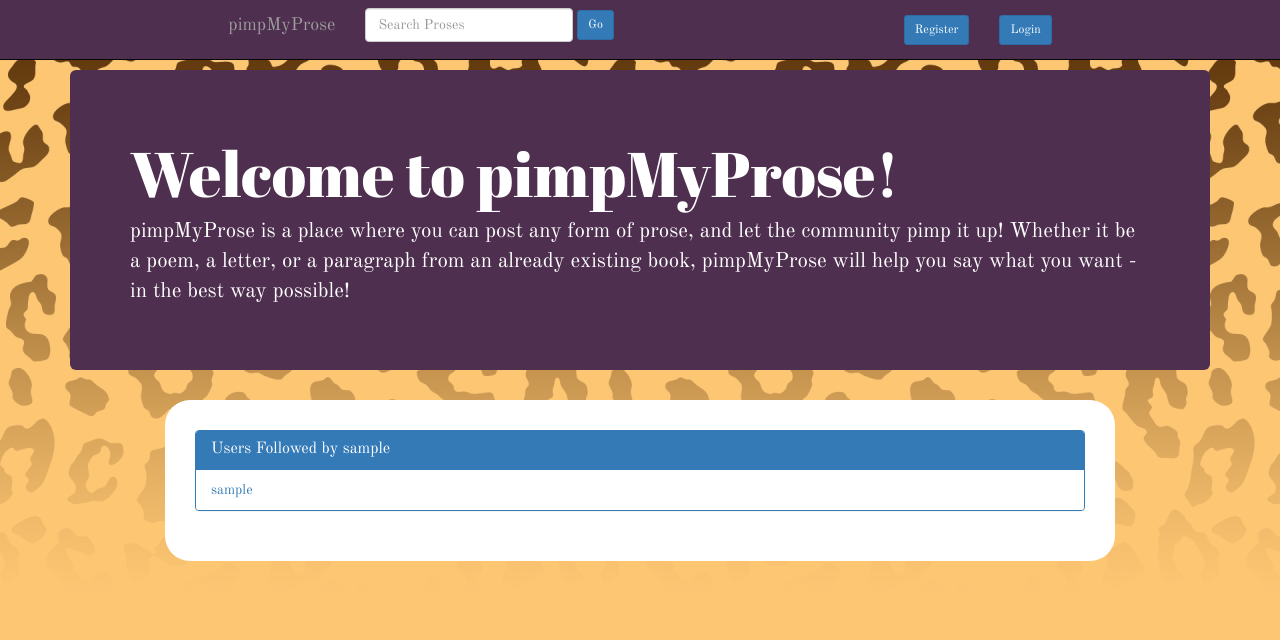
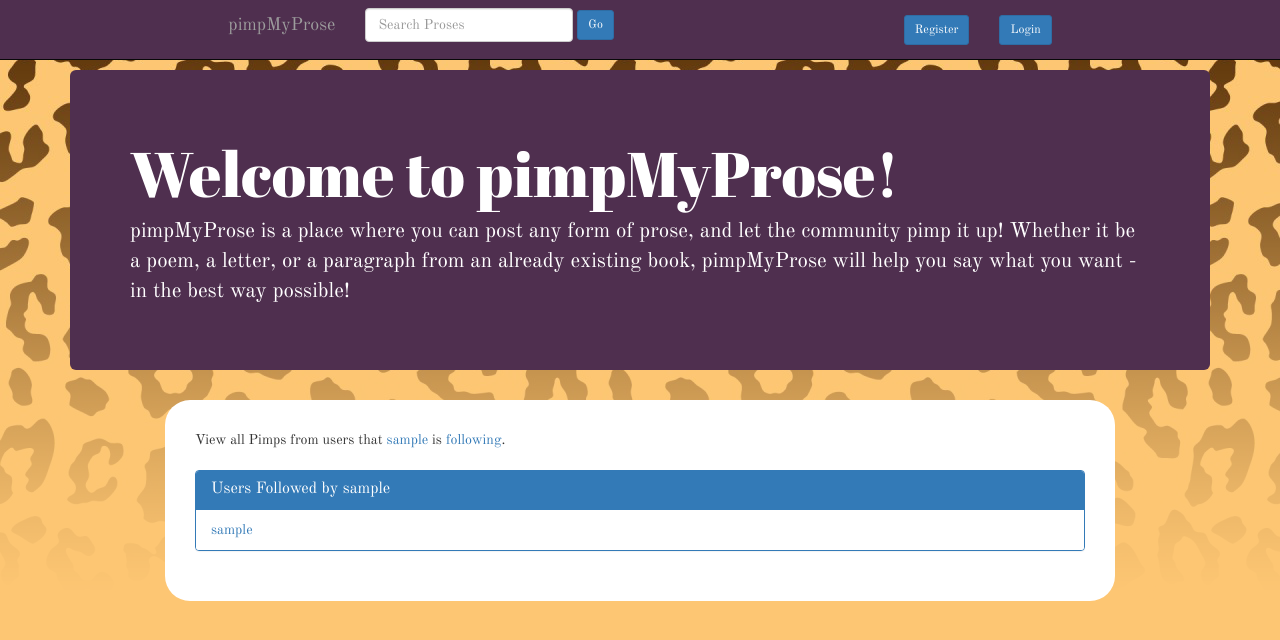
Before and after one commit to Vilos92/pimpmyprose, a Django app: page /profile/1/following/ in a window 1280 px wide. Shown: the top 640 px of the page. Run offline with Django 3.2, Linux system fonts and the light colour scheme; tables that the repository leaves empty hold one stand-in row (values such as "Sample post"); parts of the project's set-up code (start-up, migrations or seed data) failed here and were passed over; some libraries are stand-ins or nearby versions.

Commit message:
Added page to view all Pimps from users being followed

```diff
--- a/pimpmyprose/prose/urls.py
+++ b/pimpmyprose/prose/urls.py
@@ -42,6 +42,10 @@ urlpatterns = patterns( '',
 	# ex: /prose/profile/1/following
 	url( r'^profile/(?P<user_id>\d+)/following/$', views.following, name = 'following' ),
 
+	# Pimps from all users a user is following
+	# ex: /prose/profile/1/following/pimps
+	url( r'^profile/(?P<user_id>\d+)/following/pimps/$', views.following_pimps, name = 'following_pimps' ),
+
 	# Users who are following a certain user
 	# ex: /prose/profile/1/followers
 	url( r'^profile/(?P<user_id>\d+)/followers/$', views.followers, name = 'followers' ),
--- a/pimpmyprose/prose/views.py
+++ b/pimpmyprose/prose/views.py
@@ -170,6 +170,30 @@ def following( request, user_id ):
 	return render_to_response(
 			'prose/follows.html',
 			{ 'userProfile' : userProfile, 'following' : following },
+			context )
+
+# Pimps from all users another user is following
+def following_pimps( request, user_id ):
+	context = RequestContext(request)
+
+	# Get user profile to see who they are following
+	user = get_object_or_404( User, pk = user_id )
+	userProfile = user.userProfile
+
+	# From this userProfile, get all users they are following
+	following = userProfile.follows.all()
+
+	# Get all pimps from the users being followed
+	# To speed this up, try and have more of the filtering done by SQL
+	# Need ability to sort based on URL
+	following_pimps = []
+	for followedUserProfile in following:
+		pimps = followedUserProfile.getPimps().all()
+		following_pimps.extend( pimps )
+
+	return render_to_response(
+			'prose/follows_pimps.html',
+			{ 'userProfile' : userProfile, 'following_pimps' : following_pimps },
 			context )
 
 # View to show all users following a user
--- a/pimpmyprose/templates/prose/follows.html
+++ b/pimpmyprose/templates/prose/follows.html
@@ -3,6 +3,9 @@
 
 {% block content %}
 {% if following %}
+View all Pimps from users that <a href="{% url 'prose:profile' userProfile.user.id %}">{{ userProfile.user.username }}</a> is <a href="{% url 'prose:following_pimps' userProfile.user.id %}">following</a>.
+<br><br>
+
 <div class="panel panel-primary">
   <div class="panel-heading">
     <h3 class="panel-title">Users Followed by <a href="{% url 'prose:profile' userProfile.user.id %}">{{ userProfile.user.username }}</a></h3>
```
Also changed, not shown: pimpmyprose/templates/prose/follows_pimps.html (added, +17 -0 lines), README.md.
